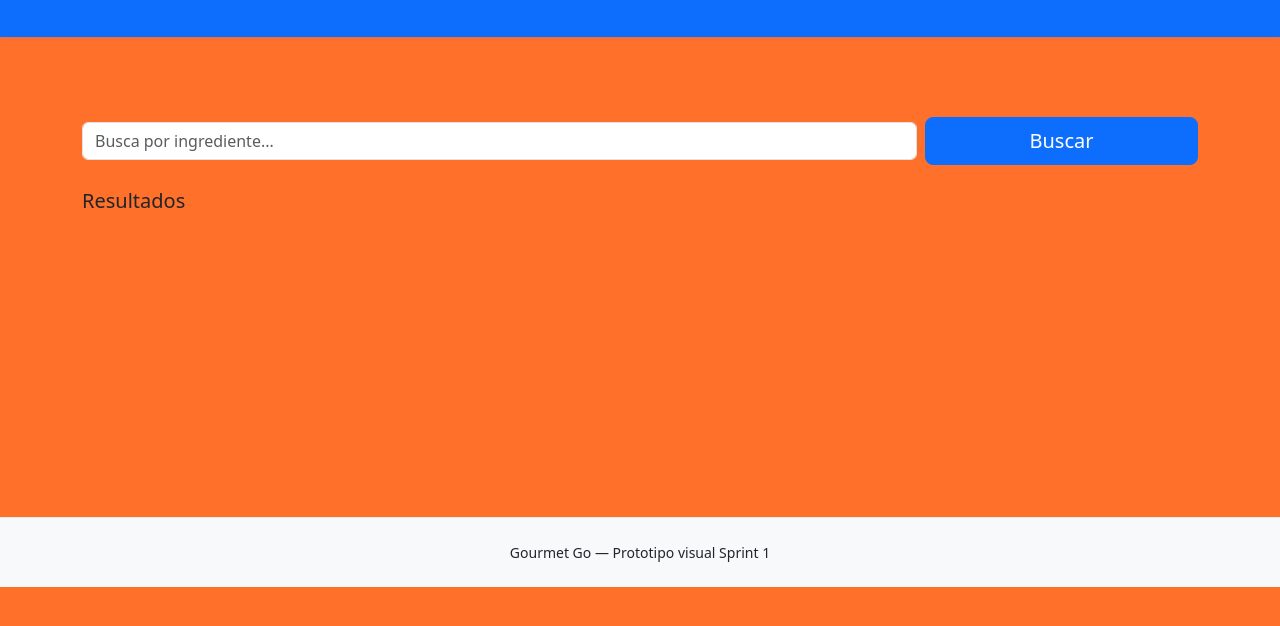
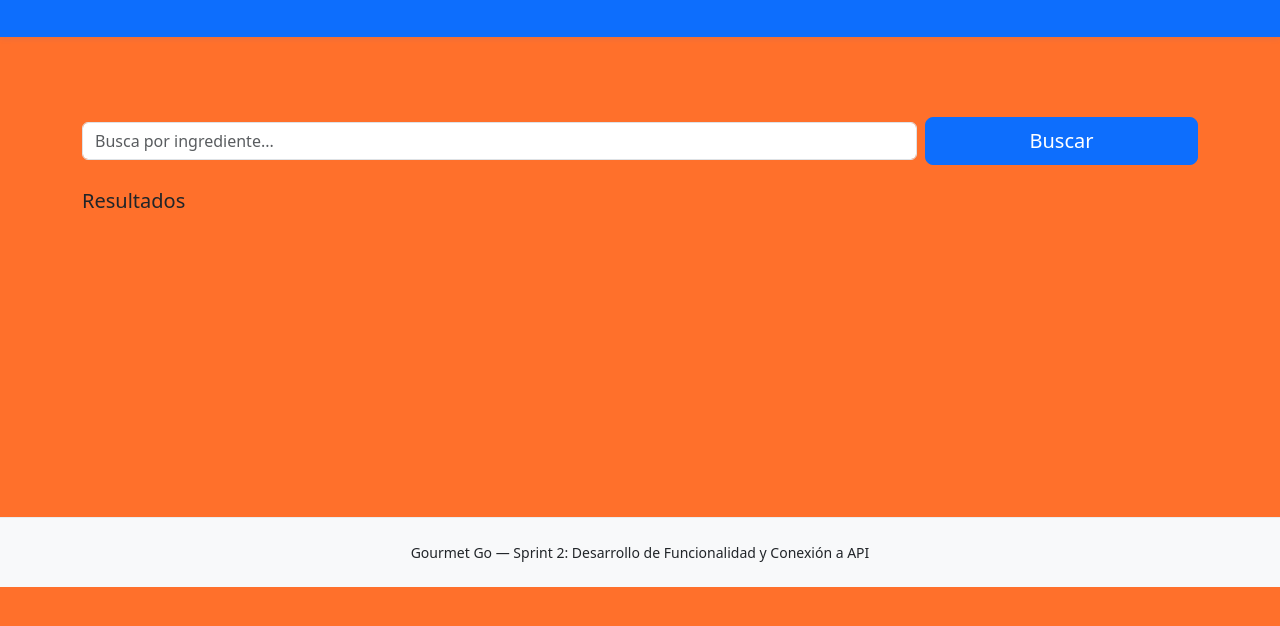
Before and after one commit to jlosses/EF-M4-Proyecto-Integrador-Sprint-2, a plain HTML site: page index.html in a window 1280 px wide. Shown: the part 160-786 px from the top of the page. Drawn offline with nearby package versions, Linux system fonts and the light colour scheme.

Commit message:
docs: Se agrega documento de verificación del sprint 2, se actualiza texto del footer y eliminan líneas innecesarias.

```diff
--- a/index.html
+++ b/index.html
@@ -59,7 +59,7 @@
 
 		<footer class="bg-light py-4">
 			<div class="container text-center small">
-				<p class="mb-0">Gourmet Go — Prototipo visual Sprint 1</p>
+				<p class="mb-0">Gourmet Go — Sprint 2: Desarrollo de Funcionalidad y Conexión a API</p>
 			</div>
 		</footer>
 
```
Also changed, not shown: assets/js/app.js (line endings or trailing spaces), 1 other file.
